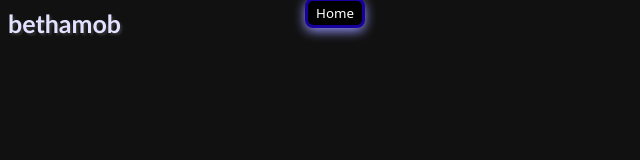
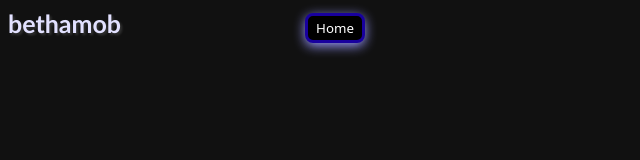
Before and after one commit to BeThaMob/bethamob.github.io, a plain HTML site: page index.html in a window 1280 px wide. Shown: the whole page, without its empty margins (0-640 px from the left). Drawn offline with Linux system fonts and the light colour scheme.

Commit message:
Update style.css

```diff
--- a/style.css
+++ b/style.css
@@ -16,7 +16,7 @@
         }
     .black {
     position: relative;
-    top: -15px;
+    top: 0;
     left: 180px;
     height:30px;
     width: 60px;
```
